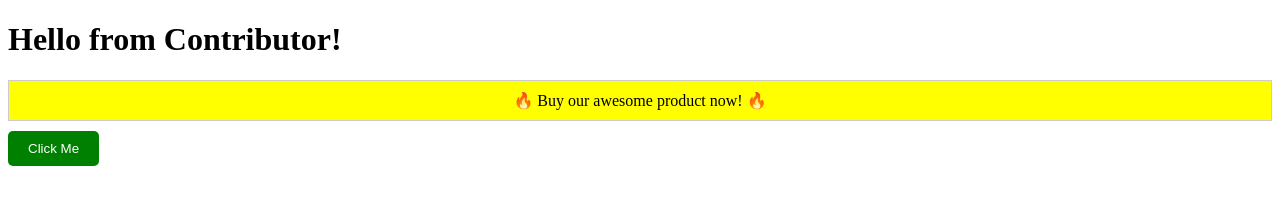
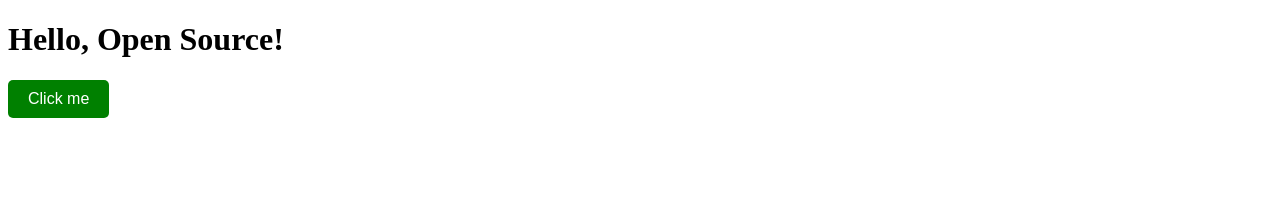
Before and after one commit to gaoyue49/oss_w6_ex01, a plain HTML site: page index.html in a window 1280 px wide. Drawn offline with Linux system fonts and the light colour scheme.

Commit message:
💡 Change title to OSS Week 6

```diff
--- a/index.html
+++ b/index.html
@@ -1,31 +1,21 @@
 <!DOCTYPE html>
 <html>
   <head>
-  <title>Welcome</title>
+    <meta charset="UTF-8">
+    <title>Welcome to OSS Week 6!</title>
     <style>
       button {
-      background-color: green; /* 故意改成绿色，等下被拒绝修改 */
+        background-color: green;
         color: white;
         padding: 10px 20px;
         border: none;
         border-radius: 5px;
-    }
-    .ad-banner {
-      background-color: yellow;
-      padding: 10px;
-      margin: 10px 0;
-      border: 1px solid #ccc;
-      text-align: center;
+        font-size: 16px;
       }
     </style>
   </head>
   <body>
-  <h1>Hello from Contributor!</h1>
-
-  <div class="ad-banner">
-    🔥 Buy our awesome product now! 🔥
-  </div>
-
-  <button>Click Me</button>
+    <h1>Hello, Open Source!</h1>
+    <button>Click me</button>
   </body>
 </html>
```
Lines whose indentation alone changed are shown as unchanged.
